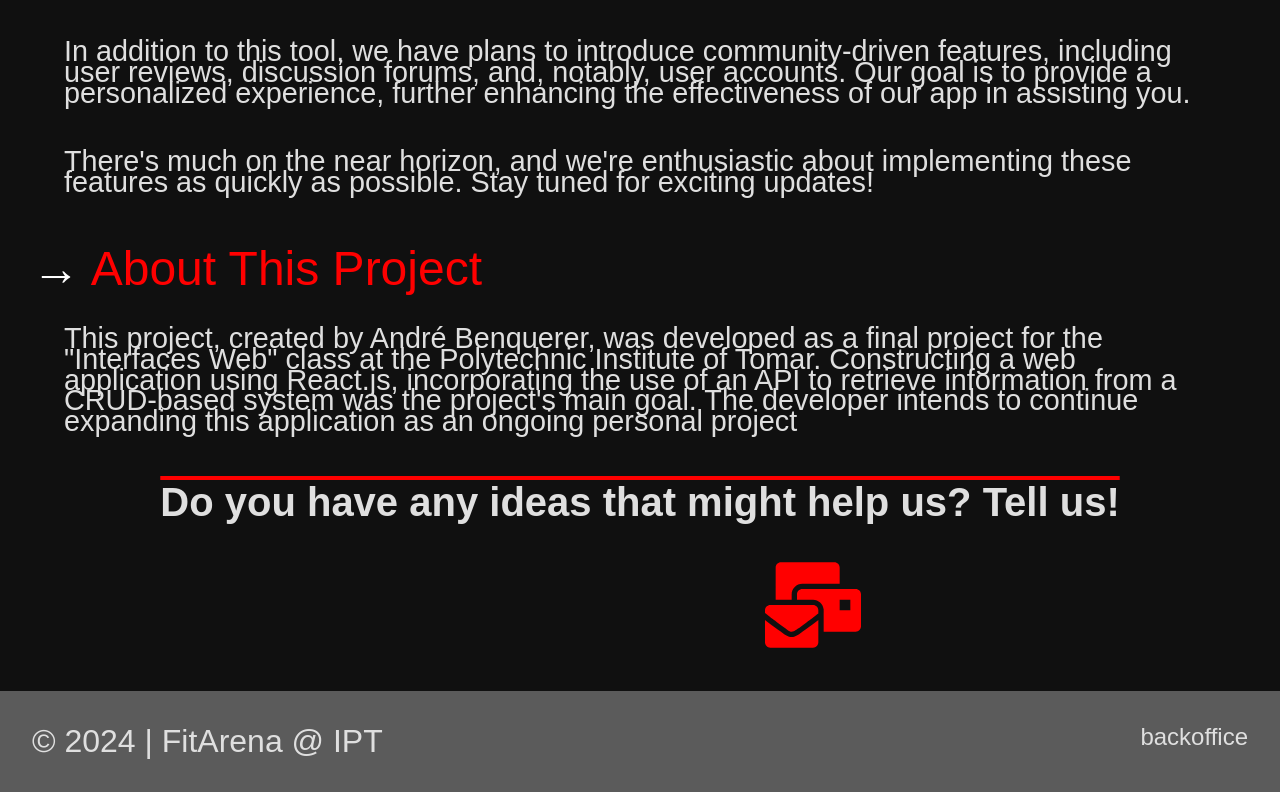
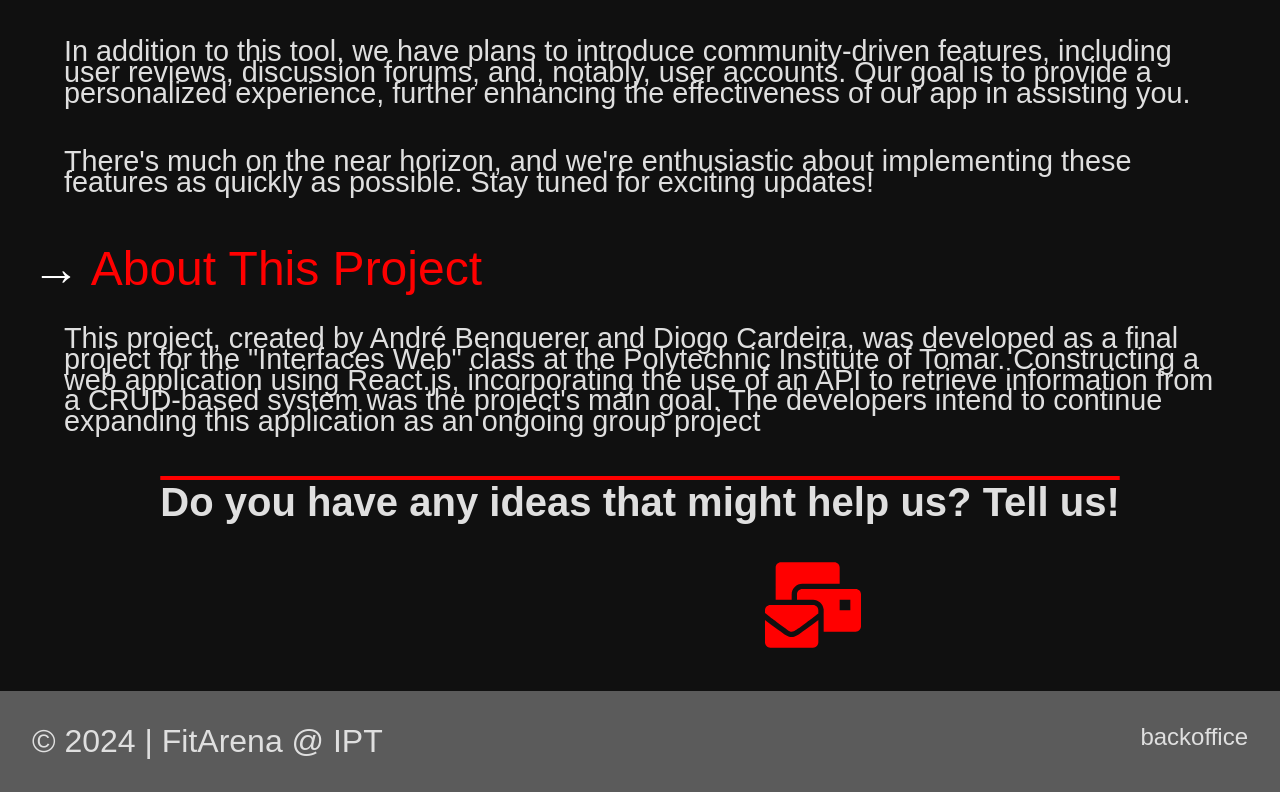
Before and after one commit to Benquerer/fit-arena, a React (Vite) app: page /about in a window 1280 px wide. Shown: the part 721-1513 px from the top of the page. Built offline with nearby package versions, Linux system fonts and the light colour scheme; some icons are missing; a web font is replaced by a local one.

Commit message:
Fixed Cards reactivity to Filtering

```diff
--- a/src/App.jsx
+++ b/src/App.jsx
@@ -6,7 +6,7 @@ import { About, Compare, Home, Supplements, Backoffice } from "./pages"
 
 function App() {
 
-  //nao quero estourar os fetchs ne ashdhasdasd
+  // nao quero estourar os fetchs ne ashdhasdasd
   const data = [
     { id: 1, img: "https://static.thcdn.com/productimg/1600/1600/10530943-1224889444460882.jpg", name: "Impact Whey Protein", type: 1 },
     { id: 2, img: "https://static.thcdn.com/productimg/1600/1600/10530911-5884889444360331.jpg", name: "Impact Whey Isolate", type: 1 },
--- a/src/components/Card.jsx
+++ b/src/components/Card.jsx
@@ -6,8 +6,7 @@ export const Card = (props) => {
   const Image = props.img === "" ? "https://via.placeholder.com/850" : props.img
 
   function NewTab() {
-    window.open(
-      props.originalUrl, "_blank");
+    window.open(props.originalUrl, "_blank");
   }
 
   return (
--- a/src/components/Gallery.jsx
+++ b/src/components/Gallery.jsx
@@ -7,7 +7,7 @@ export const Gallery = (props) => {
   const data = props.items
   if(props.hasFilter && props.filter!=0){
     const filteredData = data.filter(item => item.type==props.filter)
-    const cards = filteredData.map(item => <Card key={item.id} img={item.img} name={item.name} info={item.info}/>)
+    const cards = filteredData.map(item => <Card key={item.id} img={item.img} name={item.name} originalUrl={item.originalUrl} brand={item.brand} size={item.size} price={item.price}/>)
     return (
       <div className="gallery">
         {cards}
--- a/src/components/Looginfrom.jsx
+++ b/src/components/Looginfrom.jsx
@@ -195,4 +195,5 @@ export const Looginfrom = (props) => {
     )
 
     return (login ? logged : notLogged)
+
 }
--- a/src/pages/About.jsx
+++ b/src/pages/About.jsx
@@ -18,7 +18,7 @@ export const About = () => {
       </div>
       <div className="aboutBlock">
         <h2 className="aboutTitle">About This Project</h2>
-        <p className="aboutTxt">This project, created by André Benquerer, was developed as a final project for the "Interfaces Web" class at the Polytechnic Institute of Tomar. Constructing a web application using React.js, incorporating the use of an API to retrieve information from a CRUD-based system was the project's main goal. The developer intends to continue expanding this application as an ongoing personal project</p>
+        <p className="aboutTxt">This project, created by André Benquerer and Diogo Cardeira, was developed as a final project for the "Interfaces Web" class at the Polytechnic Institute of Tomar. Constructing a web application using React.js, incorporating the use of an API to retrieve information from a CRUD-based system was the project's main goal. The developers intend to continue expanding this application as an ongoing group project</p>
       </div>
       <div className="divIdea">
         <h3>Do you have any ideas that might help us? Tell us!</h3>
```
